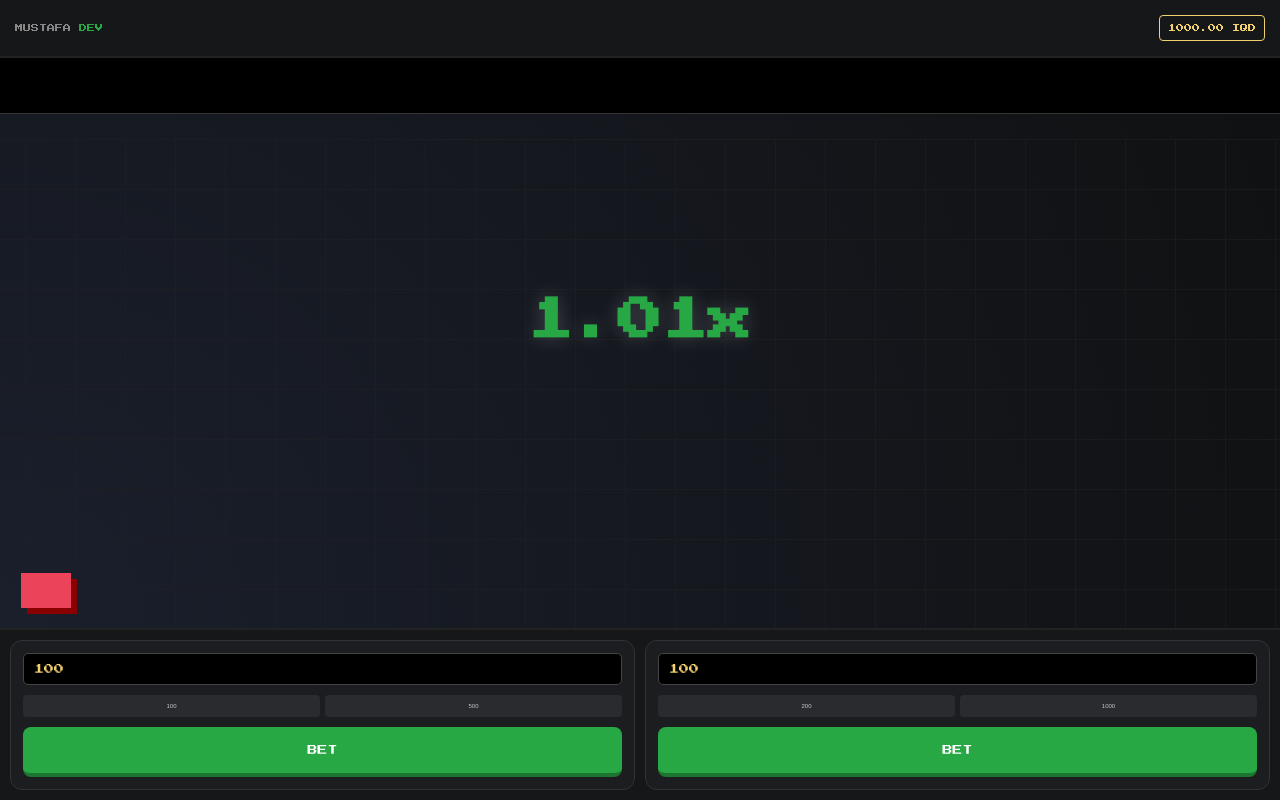
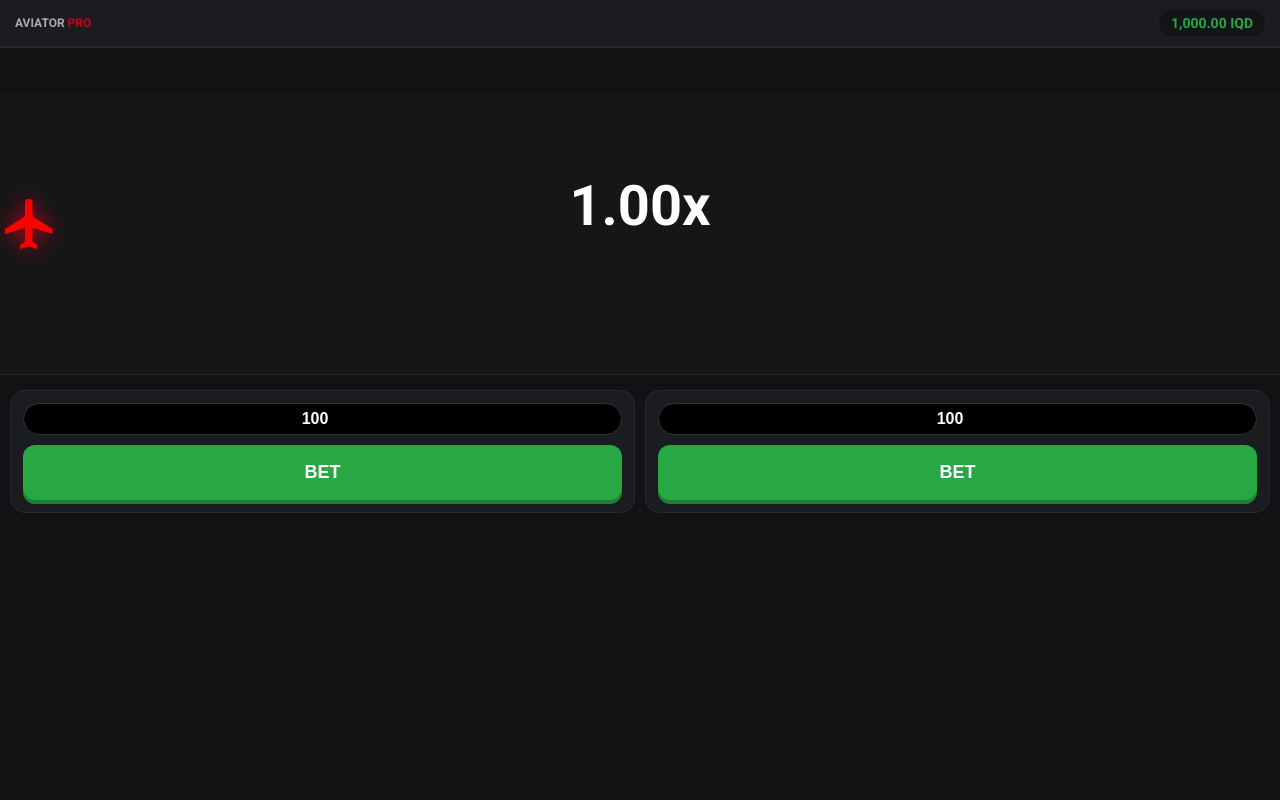
Before and after one commit to mustafagermavi/grt, a plain HTML site: page index.html in a window 1280 px wide. Drawn offline with Linux system fonts and the light colour scheme.

Commit message:
Update index.html

```diff
--- a/index.html
+++ b/index.html
@@ -3,212 +3,188 @@
 <head>
     <meta charset="UTF-8">
     <meta name="viewport" content="width=device-width, initial-scale=1.0, maximum-scale=1.0, user-scalable=no">
-    <title>Mustafa Dev - 1xbet Aviator Pro</title>
-    <link href="https://fonts.googleapis.com/css2?family=Press+Start+2P&display=swap" rel="stylesheet">
+    <title>Kurdex Aviator Engine</title>
+    <link href="https://fonts.googleapis.com/css2?family=Roboto:wght@700&family=Press+Start+2P&display=swap" rel="stylesheet">
     <style>
-        :root {
-            --main-bg: #101112; --panel-bg: #1c1d20; --accent: #28a745;
-            --gold: #f2d06b; --danger: #eb445a; --blue: #3498db; --glass: rgba(255, 255, 255, 0.05);
-        }
+        :root { --main-red: #cb011a; --dark-bg: #121214; --panel-bg: #1b1c20; --gold: #f2d06b; }
+        body { background: var(--dark-bg); color: white; font-family: 'Roboto', sans-serif; margin: 0; overflow: hidden; }
 
-        body {
-            background: var(--main-bg); color: white; font-family: 'Press Start 2P', cursive;
-            margin: 0; display: flex; flex-direction: column; height: 100vh; overflow: hidden;
-            image-rendering: pixelated;
-        }
+        /* سەرەوەی یارییەکە */
+        .top-nav { display: flex; justify-content: space-between; padding: 10px 15px; background: #1b1c20; border-bottom: 2px solid #282a2f; align-items: center; }
+        .balance { color: #28a745; font-weight: bold; background: rgba(0,0,0,0.3); padding: 5px 12px; border-radius: 20px; font-size: 14px; }
 
-        /* 1. Header & Stats */
-        header {
-            display: flex; justify-content: space-between; align-items: center;
-            padding: 15px; background: #161719; border-bottom: 2px solid #222; font-size: 8px;
-        }
-        .balance-box { color: var(--gold); border: 1px solid var(--gold); padding: 8px; border-radius: 4px; }
+        /* مێژووی فڕینەکان (ڕێک وەک ئەسڵەکە) */
+        .history-list { display: flex; gap: 6px; padding: 8px 15px; background: #121214; overflow-x: auto; height: 30px; }
+        .h-node { padding: 3px 10px; border-radius: 12px; font-size: 11px; font-weight: bold; color: white; min-width: 40px; text-align: center; }
+        .blue { background: #3498db; } .purple { background: #9b59b6; } .gold { background: #c2951d; }
 
-        /* 2. Real History Bar */
-        .history {
-            display: flex; gap: 8px; padding: 10px; background: #000; overflow-x: auto;
-            border-bottom: 1px solid #333; height: 35px; align-items: center;
-        }
-        .h-tag { padding: 4px 8px; border-radius: 10px; font-size: 7px; min-width: 40px; text-align: center; }
-        .h-low { background: #3498db; } .h-mid { background: #9b59b6; } .h-high { background: var(--gold); color: #000; }
+        /* گۆڕەپانی فڕین (Real Curve Engine) */
+        .canvas-container { position: relative; width: 100%; height: 280px; background: #161618; margin-bottom: 5px; overflow: hidden; border-bottom: 1px solid #222; }
+        #multiplier { position: absolute; top: 40%; left: 50%; transform: translate(-50%, -50%); font-size: 3.5rem; font-weight: 900; z-index: 10; transition: scale 0.1s; }
+        canvas { width: 100%; height: 100%; }
 
-        /* 3. The Main Stage (Graph Area) */
-        .game-stage {
-            flex-grow: 1; position: relative; background: radial-gradient(circle at bottom left, #1a1f2c, #101112);
-            overflow: hidden; border-bottom: 2px solid #222;
-        }
-        .grid-line { position: absolute; width: 200%; height: 200%; background-image: linear-gradient(#222 1px, transparent 1px), linear-gradient(90deg, #222 1px, transparent 1px); background-size: 50px 50px; opacity: 0.5; animation: gridScroll 10s linear infinite; }
-        @keyframes gridScroll { from { transform: translate(0, 0); } to { transform: translate(-50px, 50px); } }
+        /* بەشی گرەوکردن (Double Panel 1xbet Style) */
+        .betting-section { display: grid; grid-template-columns: 1fr 1fr; gap: 10px; padding: 10px; }
+        .bet-card { background: var(--panel-bg); border-radius: 15px; padding: 12px; border: 1px solid #282a2f; position: relative; }
+        .input-box { display: flex; align-items: center; background: #000; border-radius: 20px; padding: 5px 10px; margin-bottom: 10px; border: 1px solid #333; }
+        .input-box input { background: transparent; border: none; color: white; width: 100%; text-align: center; font-size: 16px; font-weight: bold; outline: none; }
 
-        #plane {
-            position: absolute; bottom: 20px; left: 20px; width: 50px; height: 35px;
-            background: var(--danger); box-shadow: 6px 6px 0 #800; display: none; z-index: 10;
-        }
+        .main-btn { width: 100%; height: 55px; border-radius: 12px; border: none; font-weight: 900; font-size: 18px; cursor: pointer; text-transform: uppercase; transition: 0.1s; }
+        .bet-btn { background: #28a745; color: white; box-shadow: 0 4px 0 #1e7e34; }
+        .cashout-btn { background: #d9a507; color: black; box-shadow: 0 4px 0 #a67c00; }
+        .bet-btn:active, .cashout-btn:active { transform: translateY(3px); box-shadow: none; }
+        .waiting { background: #444 !important; box-shadow: none !important; color: #888; cursor: not-allowed; }
 
-        #mult-display {
-            position: absolute; top: 40%; left: 50%; transform: translate(-50%, -50%);
-            font-size: 2.8rem; font-weight: bold; text-shadow: 0 0 20px rgba(255,255,255,0.2); z-index: 5;
-        }
-
-        /* 4. Double Betting Panels */
-        .bet-area { display: grid; grid-template-columns: 1fr 1fr; gap: 10px; padding: 10px; background: #161719; }
-        .bet-card { background: var(--panel-bg); padding: 12px; border-radius: 12px; border: 1px solid #333; display: flex; flex-direction: column; gap: 10px; }
-
-        .input-row { display: flex; gap: 5px; }
-        input { width: 100%; background: #000; border: 1px solid #444; color: var(--gold); padding: 10px; font-family: 'Press Start 2P'; font-size: 10px; border-radius: 5px; }
-
-        .quick-bet { display: grid; grid-template-columns: 1fr 1fr; gap: 5px; }
-        .q-btn { background: #2a2b2e; border: none; color: #ccc; font-size: 6px; padding: 8px; cursor: pointer; border-radius: 4px; }
-
-        .main-btn {
-            width: 100%; padding: 18px 0; font-family: 'Press Start 2P'; font-size: 10px;
-            border: none; border-radius: 8px; cursor: pointer; color: white; transition: 0.2s;
-            border-bottom: 4px solid rgba(0,0,0,0.3);
-        }
-        .btn-bet { background: #28a745; } .btn-cash { background: var(--gold); color: #000; } .btn-wait { background: #444; opacity: 0.7; }
-
-        /* Mobile Optimization */
-        @media (max-width: 480px) {
-            #mult-display { font-size: 2rem; }
-            .bet-area { grid-template-columns: 1fr; }
-        }
+        /* ئەنیمەیشنی فڕۆکە */
+        #plane-img { position: absolute; width: 60px; z-index: 5; filter: drop-shadow(0 0 10px var(--main-red)); display: none; }
     </style>
 </head>
 <body>
 
-    <header>
-        <div style="color:#888">MUSTAFA <span style="color:var(--accent)">DEV</span></div>
-        <div class="balance-box" id="balance">1000.00 IQD</div>
-    </header>
-
-    <div class="history" id="history-list"></div>
-
-    <div class="game-stage">
-        <div class="grid-line"></div>
-        <div id="plane"></div>
-        <div id="mult-display">1.00x</div>
+<div class="top-nav">
+    <div style="color:#aaa; font-size:12px;">AVIATOR <span style="color:var(--main-red)">PRO</span></div>
+    <div class="balance" id="wallet">1,000.00 IQD</div>
 </div>
 
-    <div class="bet-area">
+<div class="history-list" id="history"></div>
+
+<div class="canvas-container">
+    <canvas id="gameCanvas"></canvas>
+    <div id="multiplier">1.00x</div>
+    <svg id="plane-img" viewBox="0 0 24 24" fill="red"><path d="M21,16L21,14L13,9L13,3.5A1.5,1.5 0 0,0 11.5,2A1.5,1.5 0 0,0 10,3.5V9L2,14V16L10,13.5V19L8,20.5V22L11.5,21L15,22V20.5L13,19V13.5L21,16Z"/></svg>
+</div>
+
+<div class="betting-section">
     <div class="bet-card">
-            <div class="input-row"><input type="number" id="amt1" value="100"></div>
-            <div class="quick-bet">
-                <button class="q-btn" onclick="setAmt(1, 100)">100</button>
-                <button class="q-btn" onclick="setAmt(1, 500)">500</button>
-            </div>
-            <button id="btn1" class="main-btn btn-bet" onclick="handleAction(1)">BET</button>
+        <div class="input-box"><input type="number" id="amt1" value="100"></div>
+        <button id="btn1" class="main-btn bet-btn" onclick="handleBet(1)">BET</button>
     </div>
     <div class="bet-card">
-            <div class="input-row"><input type="number" id="amt2" value="100"></div>
-            <div class="quick-bet">
-                <button class="q-btn" onclick="setAmt(2, 200)">200</button>
-                <button class="q-btn" onclick="setAmt(2, 1000)">1000</button>
-            </div>
-            <button id="btn2" class="main-btn btn-bet" onclick="handleAction(2)">BET</button>
+        <div class="input-box"><input type="number" id="amt2" value="100"></div>
+        <button id="btn2" class="main-btn bet-btn" onclick="handleBet(2)">BET</button>
     </div>
 </div>
 
 <script>
-        let balance = 1000.00;
-        let mult = 1.00;
+    let balance = 1000.0;
+    let multiplier = 1.0;
     let isFlying = false;
-        let crashAt = 0;
-        let bets = {
-            1: { active: false, amount: 0, cashed: false },
-            2: { active: false, amount: 0, cashed: false }
-        };
+    let crashPoint = 0;
+    let gameBets = { 1: { active: false, amt: 0, cashed: false }, 2: { active: false, amt: 0, cashed: false } };
 
-        function setAmt(id, val) { document.getElementById('amt'+id).value = val; }
+    const canvas = document.getElementById('gameCanvas');
+    const ctx = canvas.getContext('2d');
+    const multText = document.getElementById('multiplier');
+    const plane = document.getElementById('plane-img');
 
-        function handleAction(id) {
+    // لۆژیکی یاری وەک ئەسڵەکە (RNG)
+    function generateCrashPoint() {
+        let r = Math.random();
+        if (r < 0.05) return 1.00; // 5% یارییەکە ڕاستەوخۆ دەتەقێت
+        return (0.99 / (1 - Math.random())).toFixed(2);
+    }
+
+    function initRound() {
+        multiplier = 1.0;
+        isFlying = false;
+        multText.innerText = "WAITING...";
+        multText.style.color = "white";
+        plane.style.display = "none";
+
+        // چاوەڕوانی بۆ دەستپێکردن (ڕێک وەک ئەسڵەکە 5 چرکە)
+        setTimeout(startRound, 5000);
+    }
+
+    function startRound() {
+        isFlying = true;
+        crashPoint = generateCrashPoint();
+        plane.style.display = "block";
+
+        for(let i=1; i<=2; i++) {
+            if(gameBets[i].active) {
+                document.getElementById('btn'+i).innerText = "CASH OUT";
+                document.getElementById('btn'+i).className = "main-btn cashout-btn";
+            }
+        }
+        requestAnimationFrame(updateFrame);
+    }
+
+    function updateFrame() {
+        if (!isFlying) return;
+
+        // ماتماتیکی فڕین (Parabolic Growth)
+        multiplier += 0.001 * Math.pow(multiplier, 1.4);
+        multText.innerText = multiplier.toFixed(2) + "x";
+
+        // جوڵەی فڕۆکە و کێشانی هێڵەکە
+        let x = (multiplier - 1) * 60;
+        let y = canvas.height - (Math.pow(multiplier - 1, 1.3) * 40) - 50;
+
+        plane.style.left = x + "px";
+        plane.style.top = y + "px";
+
+        if (multiplier >= crashPoint) {
+            doCrash();
+        } else {
+            requestAnimationFrame(updateFrame);
+        }
+    }
+
+    function doCrash() {
+        isFlying = false;
+        multText.innerText = "FLEW AWAY!";
+        multText.style.color = "#ff3e3e";
+        plane.style.display = "none";
+
+        addToHistory(multiplier);
+        resetBets();
+        setTimeout(initRound, 3000);
+    }
+
+    function handleBet(id) {
         const btn = document.getElementById('btn' + id);
         const amt = parseFloat(document.getElementById('amt' + id).value);
 
-            if (!isFlying && !bets[id].active) {
+        if (!isFlying && !gameBets[id].active) {
             if (amt > balance) return;
             balance -= amt;
-                bets[id] = { active: true, amount: amt, cashed: false };
+            gameBets[id] = { active: true, amt: amt, cashed: false };
             btn.innerText = "WAITING...";
-                btn.className = "main-btn btn-wait";
-                updateUI();
-            } else if (isFlying && bets[id].active && !bets[id].cashed) {
-                let win = (bets[id].amount * mult).toFixed(2);
+            btn.className = "main-btn waiting";
+            updateWallet();
+        } else if (isFlying && gameBets[id].active && !gameBets[id].cashed) {
+            // Cash Out Logic
+            let win = (gameBets[id].amt * multiplier).toFixed(2);
             balance += parseFloat(win);
-                bets[id].cashed = true;
-                btn.innerText = "WON: " + win;
-                btn.className = "main-btn btn-wait";
-                updateUI();
+            gameBets[id].cashed = true;
+            btn.innerText = "WIN " + Math.floor(win);
+            btn.className = "main-btn waiting";
+            updateWallet();
         }
     }
 
-        function gameLoop() {
-            isFlying = false;
-            document.getElementById('mult-display').innerText = "WAITING...";
-            document.getElementById('mult-display').style.color = "white";
-            document.getElementById('plane').style.display = "none";
-
-            setTimeout(startFlight, 5000);
+    function resetBets() {
+        for(let i=1; i<=2; i++) {
+            gameBets[i] = { active: false, amt: 0, cashed: false };
+            document.getElementById('btn'+i).innerText = "BET";
+            document.getElementById('btn'+i).className = "main-btn bet-btn";
+        }
     }
 
-        function startFlight() {
-            isFlying = true;
-            mult = 1.00;
-            crashAt = (Math.random() * 7 + 1.05).toFixed(2);
-            document.getElementById('plane').style.display = "block";
-
-            for(let i=1; i<=2; i++) {
-                if(bets[i].active) {
-                    document.getElementById('btn'+i).innerText = "CASH OUT";
-                    document.getElementById('btn'+i).className = "main-btn btn-cash";
-                }
-            }
-            tick();
+    function addToHistory(val) {
+        const h = document.getElementById('history');
+        const node = document.createElement('div');
+        let color = val < 2 ? 'blue' : (val < 10 ? 'purple' : 'gold');
+        node.className = `h-node ${color}`;
+        node.innerText = parseFloat(val).toFixed(2) + "x";
+        h.prepend(node);
     }
 
-        function tick() {
-            if (!isFlying) return;
-            mult += 0.007 * Math.pow(mult, 1.15);
-            document.getElementById('mult-display').innerText = mult.toFixed(2) + "x";
-            document.getElementById('mult-display').style.color = "var(--accent)";
+    function updateWallet() { document.getElementById('wallet').innerText = balance.toLocaleString() + " IQD"; }
 
-            // Real Plane Curve
-            let x = (mult - 1) * 45;
-            let y = (mult - 1) * 25;
-            document.getElementById('plane').style.left = (20 + x) + "px";
-            document.getElementById('plane').style.bottom = (20 + y) + "px";
+    // دەستپێکردنی یەکەم گەڕ
+    initRound();
+</script>
 
-            if (mult >= crashAt) { crash(); }
-            else { requestAnimationFrame(tick); }
-        }
-
-        function crash() {
-            isFlying = false;
-            document.getElementById('mult-display').innerText = "FLEW AWAY!";
-            document.getElementById('mult-display').style.color = "var(--danger)";
-            document.getElementById('plane').style.display = "none";
-
-            updateHistory(mult);
-
-            for(let i=1; i<=2; i++) {
-                bets[i].active = false;
-                document.getElementById('btn'+i).innerText = "BET";
-                document.getElementById('btn'+i).className = "main-btn btn-bet";
-            }
-            setTimeout(gameLoop, 3000);
-        }
-
-        function updateHistory(val) {
-            const list = document.getElementById('history-list');
-            const item = document.createElement('div');
-            let color = val < 2 ? 'h-low' : (val < 10 ? 'h-mid' : 'h-high');
-            item.className = `h-tag ${color}`;
-            item.innerText = parseFloat(val).toFixed(2) + "x";
-            list.prepend(item);
-        }
-
-        function updateUI() { document.getElementById('balance').innerText = balance.toFixed(2) + " IQD"; }
-
-        gameLoop();
-    </script>
 </body>
 </html>
```
Lines whose indentation alone changed are shown as unchanged.
